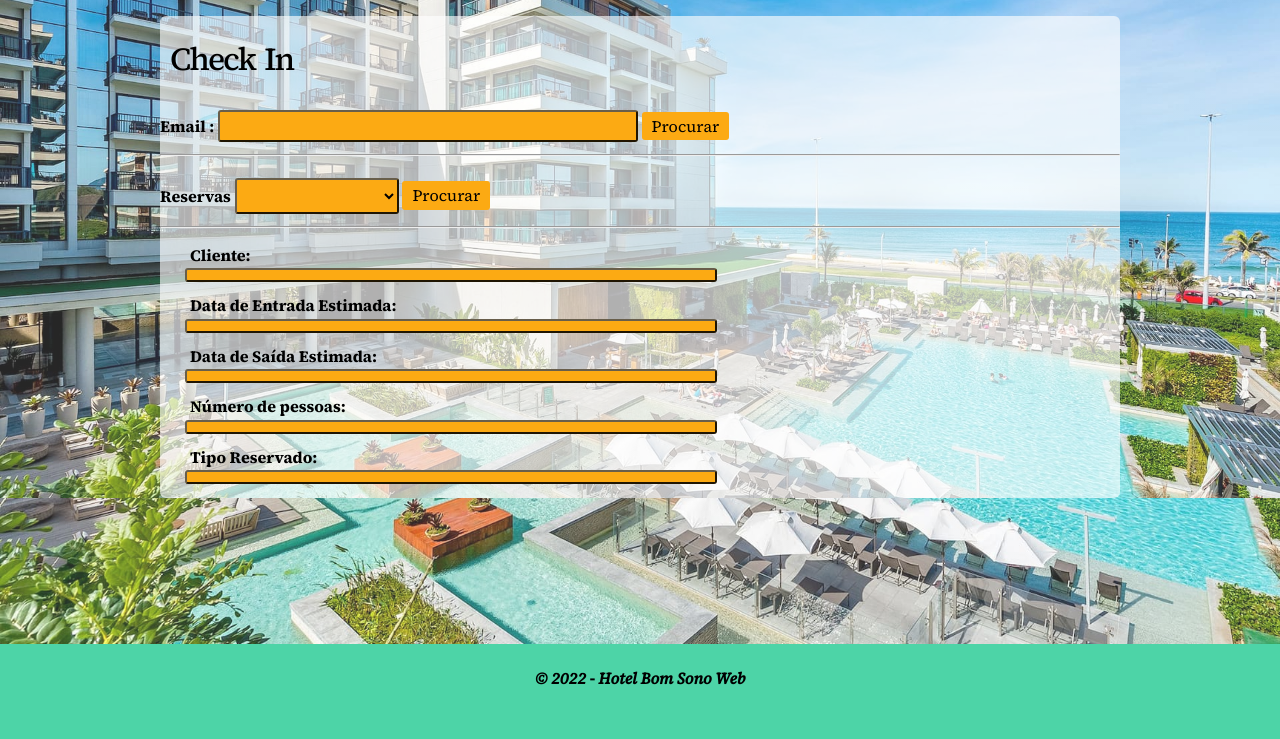
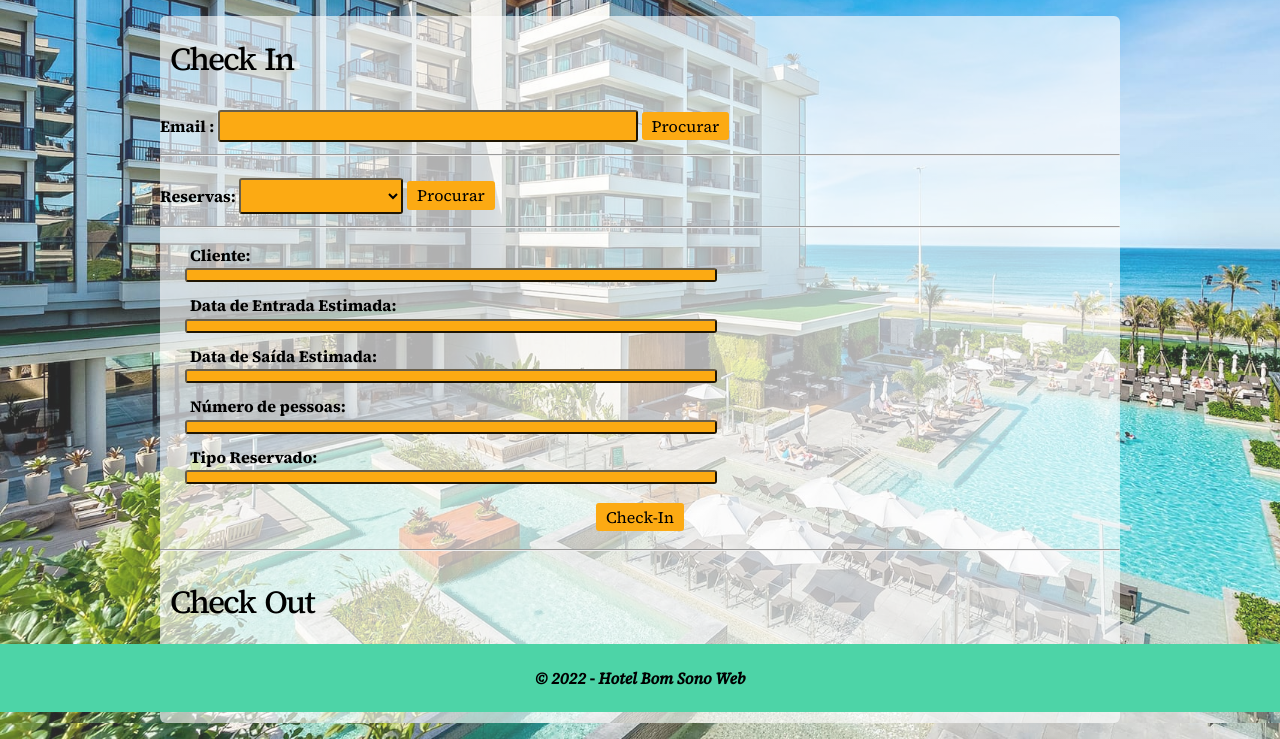
Before and after one commit to PauloDezingrini/Trabalho_INF220, a PHP site: page /pages/admin.php?email= in a window 1280 px wide. Shown: the part 88-827 px from the top of the page. Before the commit the page ends 773 px from the top, so only its background shows below. Run offline with PHP 8.4, Linux system fonts and the light colour scheme; the visitor is signed in with stand-in values (Sample User, id 1); data that the repository does not hold is empty.

Commit message:
Finalização do check-in

```diff
--- a/controller/reserva_controller.php
+++ b/controller/reserva_controller.php
@@ -22,10 +22,14 @@
 
         $reservaService = new ReservaService($conexao,$reserva);
         $reservaService->inserir();
+
+        session_start();
+        $_SESSION['id_filial'] = $_POST['cidades'];
         header("Location: ../index.php");
     } else if(isset($busca) && $busca='reservas=hotel'){
 
-        $reserva->__set('id_hotel',$_POST['cidades']);
+        session_start();
+        $reserva->__set('id_hotel', $_SESSION['id_filial']);
 
         $reservaService = new ReservaService($conexao,$reserva);
         $reservas  = $reservaService->recuperarPorFilial();
--- a/css/style.css
+++ b/css/style.css
@@ -292,4 +292,5 @@
     padding: 5px 230px 5px 10px;
 }
 
+
 /*-------------------*/
--- a/pages/admin.php
+++ b/pages/admin.php
@@ -76,7 +76,7 @@
             <form action='<?= '../controller/check_in_controller.php?acao=buscar_infos&email='.$_GET['email']?>' method="POST">
 
                 <div class="linha">
-                    <label >Reservas</label>
+                    <label >Reservas: </label>
                     <select name="reserva" id="cidades">
                         <?php foreach($reservas as $keys => $reserva) { ?>
                             <option value="<?= $reserva->Id_reserva ?>"> <?= $reserva->Id_reserva ?> </option>
@@ -116,7 +116,54 @@
                 </div>
             <?php } ?>
 
+            <div class="linha">
+                <center>
+                    <form action="../controller/check_in_controller.php?acao=fazer_check_in" method="POST">
+
+                        <?php if(isset($_GET['email'])) { ?>
+                            <input type="text" value ="<?= $_GET['email'] ?>" hidden name='email'>
+                        <?php } ?>
+                        <input type="submit" value="Check-In" class="button">
+                    </form>
+                </center>
+            </div>
+
+            <?php if(isset($_GET['check_in'])) { ?>
+                <div class="linha">
+                    <center>
+                        <p class="color_text">Check-In feito com sucesso. Você será hospedado no quarto <?= $_GET['check_in'] ?></p>
+                    </center>
+                </div>
+            <?php } ?>
+            <hr>
+
+            <div class="linha">
+            <section>
+                <div class="linha">
+                    <div class="coluna col12">
+                        <h1 class="logo">Check Out</h1>
+                    </div>
+                </div>
+            </section>
+
+            <form action="../controller/check_in_controller.php?acao=buscar_hospedagem" method="POST">
+
+                <div class="linha">
+                    <label>Email : </label>
+                    <input type="text" name="email" id="email"/>
+
+                    <input type="submit" value="Procurar" class="button">
+
+                    <hr>
+                </div>
+
+            </form>
+
+            </div>
+
         </div>
+
+
 
         <div class="footer footer_abs">
             <div class="linha">
```
Also changed, not shown: controller/check_in_controller.php (+41 -6 lines), service/apartamento.service.php (+15 -8 lines).
